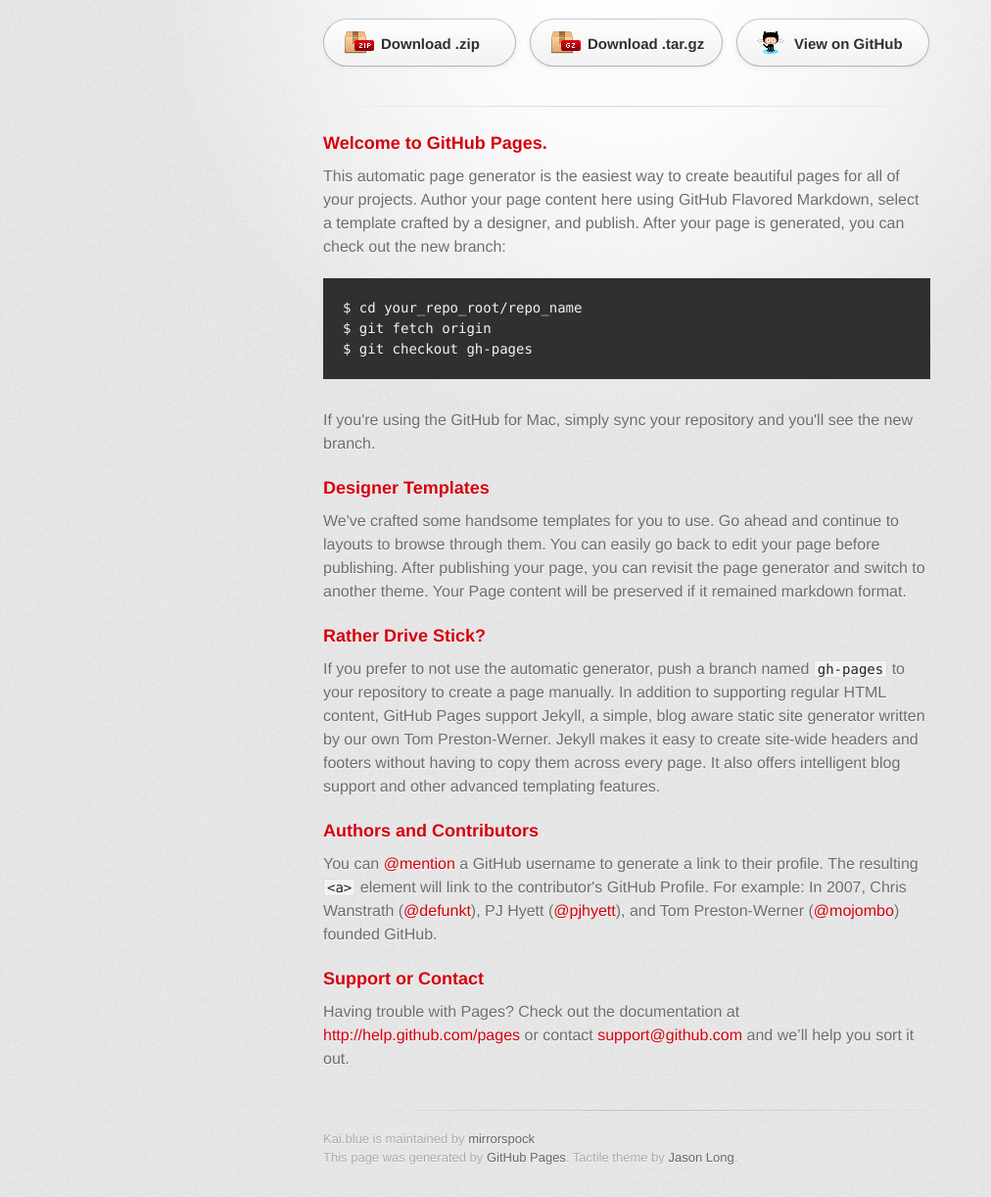
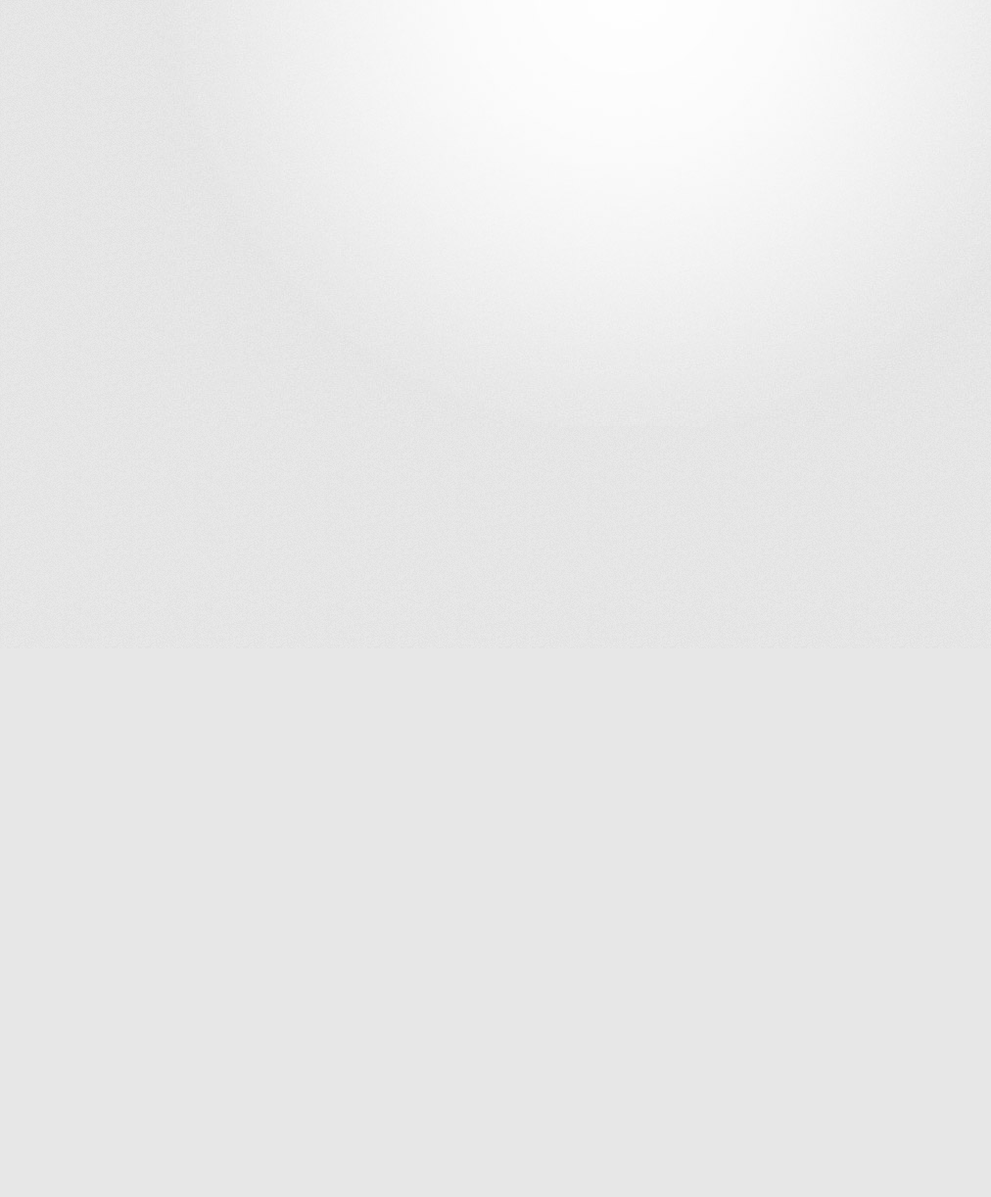
Before and after one commit to mirrorspock/kai.blue, a plain HTML site: page index.html in a window 1280 px wide. Shown: the part 138-1360 px from the top of the page at 98% size, without its empty margins (0-1012 px from the left). After the commit the page ends 800 px from the top, so only its background shows below. Drawn offline with Linux system fonts and the light colour scheme; a web font is replaced by a local one.

Commit message:
deleted sample text

```diff
--- a/index.html
+++ b/index.html
@@ -10,67 +10,13 @@
     <!--[if lt IE 9]>
     <script src="//html5shiv.googlecode.com/svn/trunk/html5.js"></script>
     <![endif]-->
-    <title>Kai.blue by mirrorspock</title>
+    <title>Kai.blue</title>
   </head>
 
   <body>
     <div id="container">
-      <div class="inner">
-
-        <header>
           <h1>Kai.blue</h1>
           <h2>BLUE</h2>
-        </header>
-
-        <section id="downloads" class="clearfix">
-          <a href="https://github.com/mirrorspock/kai.blue/zipball/master" id="download-zip" class="button"><span>Download .zip</span></a>
-          <a href="https://github.com/mirrorspock/kai.blue/tarball/master" id="download-tar-gz" class="button"><span>Download .tar.gz</span></a>
-          <a href="https://github.com/mirrorspock/kai.blue" id="view-on-github" class="button"><span>View on GitHub</span></a>
-        </section>
-
-        <hr>
-
-        <section id="main_content">
-          <h3>
-<a name="welcome-to-github-pages" class="anchor" href="#welcome-to-github-pages"><span class="octicon octicon-link"></span></a>Welcome to GitHub Pages.</h3>
-
-<p>This automatic page generator is the easiest way to create beautiful pages for all of your projects. Author your page content here using GitHub Flavored Markdown, select a template crafted by a designer, and publish. After your page is generated, you can check out the new branch:</p>
-
-<pre><code>$ cd your_repo_root/repo_name
-$ git fetch origin
-$ git checkout gh-pages
-</code></pre>
-
-<p>If you're using the GitHub for Mac, simply sync your repository and you'll see the new branch.</p>
-
-<h3>
-<a name="designer-templates" class="anchor" href="#designer-templates"><span class="octicon octicon-link"></span></a>Designer Templates</h3>
-
-<p>We've crafted some handsome templates for you to use. Go ahead and continue to layouts to browse through them. You can easily go back to edit your page before publishing. After publishing your page, you can revisit the page generator and switch to another theme. Your Page content will be preserved if it remained markdown format.</p>
-
-<h3>
-<a name="rather-drive-stick" class="anchor" href="#rather-drive-stick"><span class="octicon octicon-link"></span></a>Rather Drive Stick?</h3>
-
-<p>If you prefer to not use the automatic generator, push a branch named <code>gh-pages</code> to your repository to create a page manually. In addition to supporting regular HTML content, GitHub Pages support Jekyll, a simple, blog aware static site generator written by our own Tom Preston-Werner. Jekyll makes it easy to create site-wide headers and footers without having to copy them across every page. It also offers intelligent blog support and other advanced templating features.</p>
-
-<h3>
-<a name="authors-and-contributors" class="anchor" href="#authors-and-contributors"><span class="octicon octicon-link"></span></a>Authors and Contributors</h3>
-
-<p>You can <a href="https://github.com/blog/821" class="user-mention">@mention</a> a GitHub username to generate a link to their profile. The resulting <code>&lt;a&gt;</code> element will link to the contributor's GitHub Profile. For example: In 2007, Chris Wanstrath (<a href="https://github.com/defunkt" class="user-mention">@defunkt</a>), PJ Hyett (<a href="https://github.com/pjhyett" class="user-mention">@pjhyett</a>), and Tom Preston-Werner (<a href="https://github.com/mojombo" class="user-mention">@mojombo</a>) founded GitHub.</p>
-
-<h3>
-<a name="support-or-contact" class="anchor" href="#support-or-contact"><span class="octicon octicon-link"></span></a>Support or Contact</h3>
-
-<p>Having trouble with Pages? Check out the documentation at <a href="http://help.github.com/pages">http://help.github.com/pages</a> or contact <a href="mailto:support@github.com">support@github.com</a> and we’ll help you sort it out.</p>
-        </section>
-
-        <footer>
-          Kai.blue is maintained by <a href="https://github.com/mirrorspock">mirrorspock</a><br>
-          This page was generated by <a href="http://pages.github.com">GitHub Pages</a>. Tactile theme by <a href="https://twitter.com/jasonlong">Jason Long</a>.
-        </footer>
-
-
-      </div>
     </div>
   </body>
 </html>
```
